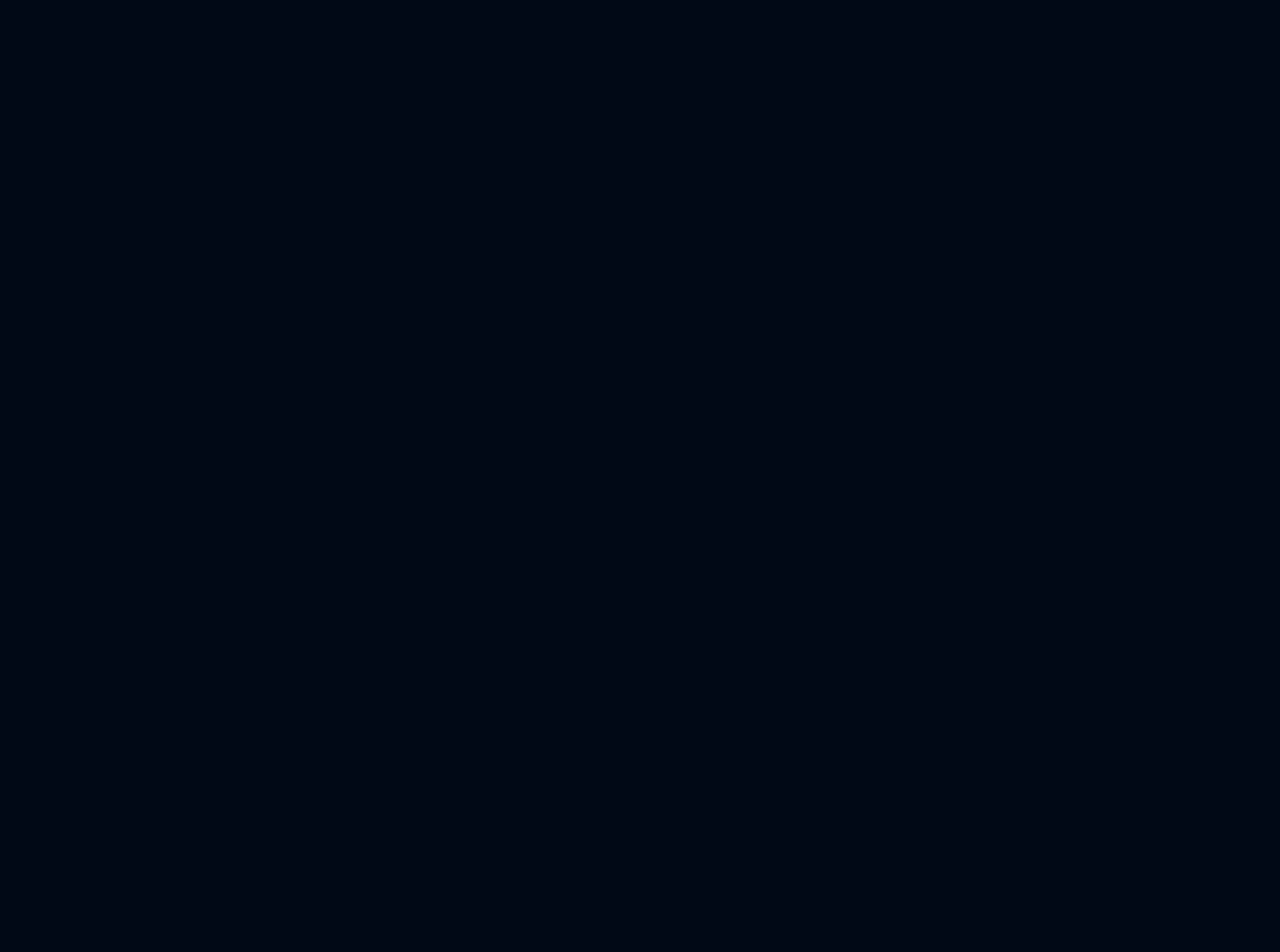
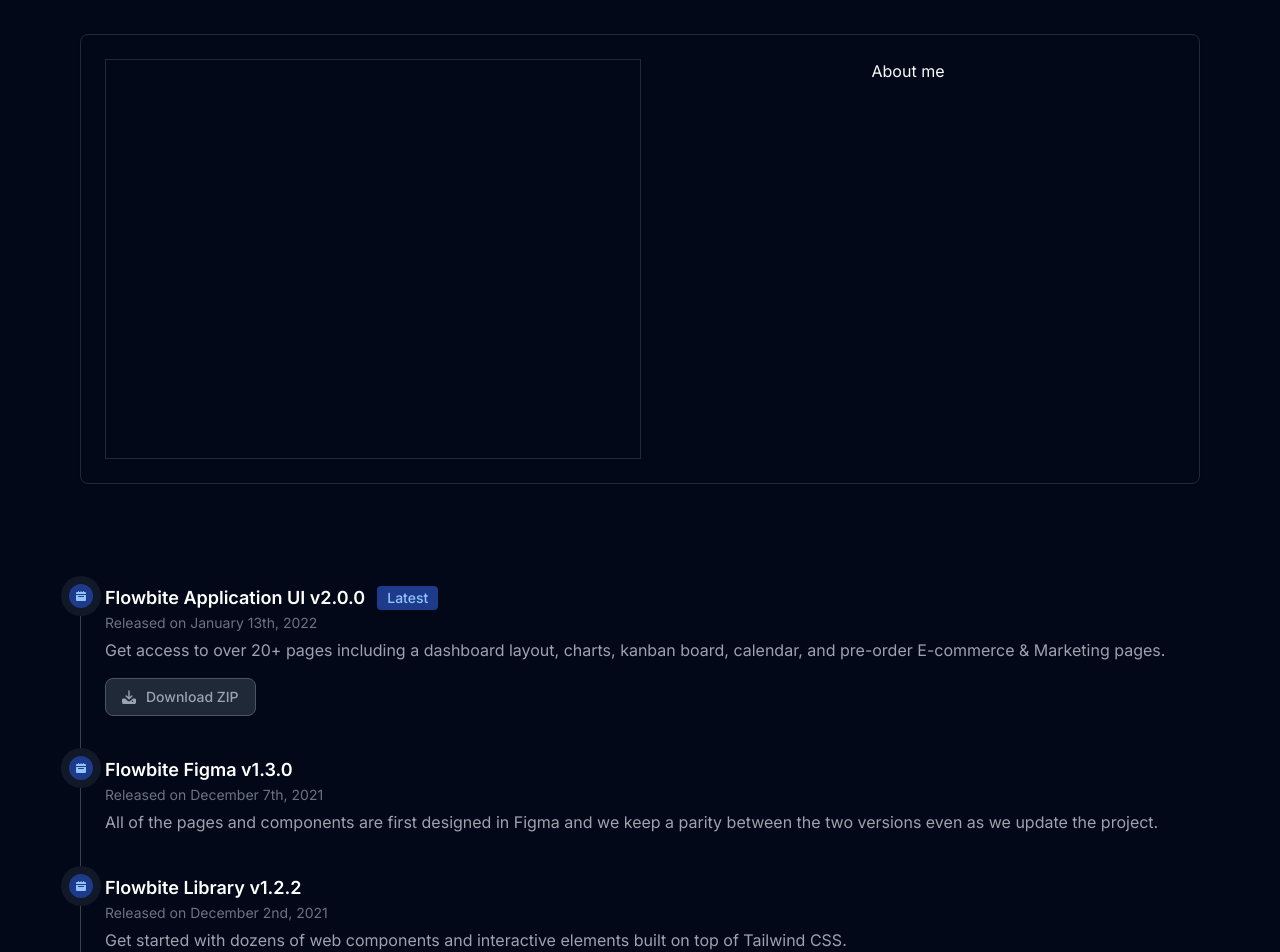
Before and after one commit to bklarer/personal-site, a Next.js app: page /about in a window 1280 px wide. Shown: the part 430-1382 px from the top of the page. Before the commit the page ends 800 px from the top, so only its background shows below. Built offline with nearby package versions, Linux system fonts and the light colour scheme.

Commit message:
Add timeline template and card component

```diff
--- a/app/about/page.tsx
+++ b/app/about/page.tsx
@@ -1,9 +1,20 @@
+import AboutCard from "@/components/AboutCard";
 import Hero from "@/components/Hero";
+import { Icons } from "@/components/Icons";
+import Timeline from "@/components/Timeline";
 
 const About = () => {
   return (
     <div>
-      <Hero title={["ABOUT"]}></Hero>
+      <Hero title={["ABOUT ME"]}>
+        <Icons.arrowDownCircle
+          width="100px"
+          height="100px"
+          className="hover:text-gray-500 hover:cursor-pointer mt-10"
+        />
+      </Hero>
+      <AboutCard />
+      <Timeline />
     </div>
   );
 };
--- a/app/layout.tsx
+++ b/app/layout.tsx
@@ -24,7 +24,7 @@
         <body
           className={cn(
             inter.className,
-            "bg-background mt-[100px] md:mt-16 px-10"
+            "bg-background mt-[100px] md:mt-16 px-10 max-w-[1200px] mx-auto"
           )}
         >
           {children}
--- /dev/null
+++ b/components/AboutCard.tsx
@@ -0,0 +1,16 @@
+import { Card, CardContent, CardHeader, CardTitle } from "@/components/ui/card";
+
+const AboutCard = () => {
+  return (
+    <Card className="w-full mb-[100px]">
+      <CardContent className="mt-6">
+        <div className="flex">
+          <div className="flex-1 text-center border border-border h-[400px]"></div>
+          <div className="flex-1 text-center">About me</div>
+        </div>
+      </CardContent>
+    </Card>
+  );
+};
+
+export default AboutCard;
--- a/components/Header.tsx
+++ b/components/Header.tsx
@@ -12,7 +12,8 @@
   };
 
   return (
-    <header className="fixed top-0 z-40 w-full px-5 md:px-10 py-3">
+    <nav className="fixed top-0 z-40 w-full px-5 md:px-10 py-3">
+      <div className="max-w-[1200px] mx-auto">
         <div className="hidden items-center text-xl font-extrabold md:flex">
           <div className="flex-1">
             <ul className="flex justify-between">
@@ -32,7 +33,11 @@
           </div>
           <div className="flex flex-1 ml-auto items-center justify-end gap-4">
             <ModeToggle />
-          <Button onClick={openGithub} variant="outline" className="flex gap-2">
+            <Button
+              onClick={openGithub}
+              variant="outline"
+              className="flex gap-2"
+            >
               Github
               <Icons.github />
             </Button>
@@ -40,7 +45,11 @@
         </div>
         <div className="flex md:hidden items-center justify-between">
           <div className="flex items-center gap-8">
-          <Button onClick={openGithub} variant="outline" className="flex gap-2">
+            <Button
+              onClick={openGithub}
+              variant="outline"
+              className="flex gap-2"
+            >
               Github
               <Icons.github />
             </Button>
@@ -51,7 +60,8 @@
             <MobileMenu />
           </div>
         </div>
-    </header>
+      </div>
+    </nav>
   );
 };
 
--- a/components/Hero.tsx
+++ b/components/Hero.tsx
@@ -5,8 +5,6 @@
   title?: string[];
   split?: boolean;
 }
-
-// create string with line breaks
 
 const titleString = (title: string[]) => {
   let string = "";
@@ -25,7 +23,7 @@
       <div className="h-full flex justify-center w-full gap-20">
         {title && (
           <div className="flex-1 md:grid items-center text-right hidden">
-            <h1 className="text-[5vw]">{titleString(title)}</h1>
+            <h1 className="text-[5vw] whitespace-pre">{titleString(title)}</h1>
           </div>
         )}
         <div className="md:flex-1 md:grid md:items-center">{children}</div>
--- /dev/null
+++ b/components/Timeline.tsx
@@ -0,0 +1,96 @@
+const Timeline = () => {
+  return (
+    <ol className="relative border-s border-gray-200 dark:border-gray-700">
+      <li className="mb-10 ms-6">
+        <span className="absolute flex items-center justify-center w-6 h-6 bg-blue-100 rounded-full -start-3 ring-8 ring-white dark:ring-gray-900 dark:bg-blue-900">
+          <svg
+            className="w-2.5 h-2.5 text-blue-800 dark:text-blue-300"
+            aria-hidden="true"
+            xmlns="http://www.w3.org/2000/svg"
+            fill="currentColor"
+            viewBox="0 0 20 20"
+          >
+            <path d="M20 4a2 2 0 0 0-2-2h-2V1a1 1 0 0 0-2 0v1h-3V1a1 1 0 0 0-2 0v1H6V1a1 1 0 0 0-2 0v1H2a2 2 0 0 0-2 2v2h20V4ZM0 18a2 2 0 0 0 2 2h16a2 2 0 0 0 2-2V8H0v10Zm5-8h10a1 1 0 0 1 0 2H5a1 1 0 0 1 0-2Z" />
+          </svg>
+        </span>
+        <h3 className="flex items-center mb-1 text-lg font-semibold text-gray-900 dark:text-white">
+          Flowbite Application UI v2.0.0{" "}
+          <span className="bg-blue-100 text-blue-800 text-sm font-medium me-2 px-2.5 py-0.5 rounded dark:bg-blue-900 dark:text-blue-300 ms-3">
+            Latest
+          </span>
+        </h3>
+        <time className="block mb-2 text-sm font-normal leading-none text-gray-400 dark:text-gray-500">
+          Released on January 13th, 2022
+        </time>
+        <p className="mb-4 text-base font-normal text-gray-500 dark:text-gray-400">
+          Get access to over 20+ pages including a dashboard layout, charts,
+          kanban board, calendar, and pre-order E-commerce & Marketing pages.
+        </p>
+        <a
+          href="#"
+          className="inline-flex items-center px-4 py-2 text-sm font-medium text-gray-900 bg-white border border-gray-200 rounded-lg hover:bg-gray-100 hover:text-blue-700 focus:z-10 focus:ring-4 focus:outline-none focus:ring-gray-200 focus:text-blue-700 dark:bg-gray-800 dark:text-gray-400 dark:border-gray-600 dark:hover:text-white dark:hover:bg-gray-700 dark:focus:ring-gray-700"
+        >
+          <svg
+            className="w-3.5 h-3.5 me-2.5"
+            aria-hidden="true"
+            xmlns="http://www.w3.org/2000/svg"
+            fill="currentColor"
+            viewBox="0 0 20 20"
+          >
+            <path d="M14.707 7.793a1 1 0 0 0-1.414 0L11 10.086V1.5a1 1 0 0 0-2 0v8.586L6.707 7.793a1 1 0 1 0-1.414 1.414l4 4a1 1 0 0 0 1.416 0l4-4a1 1 0 0 0-.002-1.414Z" />
+            <path d="M18 12h-2.55l-2.975 2.975a3.5 3.5 0 0 1-4.95 0L4.55 12H2a2 2 0 0 0-2 2v4a2 2 0 0 0 2 2h16a2 2 0 0 0 2-2v-4a2 2 0 0 0-2-2Zm-3 5a1 1 0 1 1 0-2 1 1 0 0 1 0 2Z" />
+          </svg>{" "}
+          Download ZIP
+        </a>
+      </li>
+      <li className="mb-10 ms-6">
+        <span className="absolute flex items-center justify-center w-6 h-6 bg-blue-100 rounded-full -start-3 ring-8 ring-white dark:ring-gray-900 dark:bg-blue-900">
+          <svg
+            className="w-2.5 h-2.5 text-blue-800 dark:text-blue-300"
+            aria-hidden="true"
+            xmlns="http://www.w3.org/2000/svg"
+            fill="currentColor"
+            viewBox="0 0 20 20"
+          >
+            <path d="M20 4a2 2 0 0 0-2-2h-2V1a1 1 0 0 0-2 0v1h-3V1a1 1 0 0 0-2 0v1H6V1a1 1 0 0 0-2 0v1H2a2 2 0 0 0-2 2v2h20V4ZM0 18a2 2 0 0 0 2 2h16a2 2 0 0 0 2-2V8H0v10Zm5-8h10a1 1 0 0 1 0 2H5a1 1 0 0 1 0-2Z" />
+          </svg>
+        </span>
+        <h3 className="mb-1 text-lg font-semibold text-gray-900 dark:text-white">
+          Flowbite Figma v1.3.0
+        </h3>
+        <time className="block mb-2 text-sm font-normal leading-none text-gray-400 dark:text-gray-500">
+          Released on December 7th, 2021
+        </time>
+        <p className="text-base font-normal text-gray-500 dark:text-gray-400">
+          All of the pages and components are first designed in Figma and we
+          keep a parity between the two versions even as we update the project.
+        </p>
+      </li>
+      <li className="ms-6">
+        <span className="absolute flex items-center justify-center w-6 h-6 bg-blue-100 rounded-full -start-3 ring-8 ring-white dark:ring-gray-900 dark:bg-blue-900">
+          <svg
+            className="w-2.5 h-2.5 text-blue-800 dark:text-blue-300"
+            aria-hidden="true"
+            xmlns="http://www.w3.org/2000/svg"
+            fill="currentColor"
+            viewBox="0 0 20 20"
+          >
+            <path d="M20 4a2 2 0 0 0-2-2h-2V1a1 1 0 0 0-2 0v1h-3V1a1 1 0 0 0-2 0v1H6V1a1 1 0 0 0-2 0v1H2a2 2 0 0 0-2 2v2h20V4ZM0 18a2 2 0 0 0 2 2h16a2 2 0 0 0 2-2V8H0v10Zm5-8h10a1 1 0 0 1 0 2H5a1 1 0 0 1 0-2Z" />
+          </svg>
+        </span>
+        <h3 className="mb-1 text-lg font-semibold text-gray-900 dark:text-white">
+          Flowbite Library v1.2.2
+        </h3>
+        <time className="block mb-2 text-sm font-normal leading-none text-gray-400 dark:text-gray-500">
+          Released on December 2nd, 2021
+        </time>
+        <p className="text-base font-normal text-gray-500 dark:text-gray-400">
+          Get started with dozens of web components and interactive elements
+          built on top of Tailwind CSS.
+        </p>
+      </li>
+    </ol>
+  );
+};
+
+export default Timeline;
--- /dev/null
+++ b/components/ui/card.tsx
@@ -0,0 +1,79 @@
+import * as React from "react"
+
+import { cn } from "@/lib/utils"
+
+const Card = React.forwardRef<
+  HTMLDivElement,
+  React.HTMLAttributes<HTMLDivElement>
+>(({ className, ...props }, ref) => (
+  <div
+    ref={ref}
+    className={cn(
+      "rounded-lg border bg-card text-card-foreground shadow-sm",
+      className
+    )}
+    {...props}
+  />
+))
+Card.displayName = "Card"
+
+const CardHeader = React.forwardRef<
+  HTMLDivElement,
+  React.HTMLAttributes<HTMLDivElement>
+>(({ className, ...props }, ref) => (
+  <div
+    ref={ref}
+    className={cn("flex flex-col space-y-1.5 p-6", className)}
+    {...props}
+  />
+))
+CardHeader.displayName = "CardHeader"
+
+const CardTitle = React.forwardRef<
+  HTMLParagraphElement,
+  React.HTMLAttributes<HTMLHeadingElement>
+>(({ className, ...props }, ref) => (
+  <h3
+    ref={ref}
+    className={cn(
+      "text-2xl font-semibold leading-none tracking-tight",
+      className
+    )}
+    {...props}
+  />
+))
+CardTitle.displayName = "CardTitle"
+
+const CardDescription = React.forwardRef<
+  HTMLParagraphElement,
+  React.HTMLAttributes<HTMLParagraphElement>
+>(({ className, ...props }, ref) => (
+  <p
+    ref={ref}
+    className={cn("text-sm text-muted-foreground", className)}
+    {...props}
+  />
+))
+CardDescription.displayName = "CardDescription"
+
+const CardContent = React.forwardRef<
+  HTMLDivElement,
+  React.HTMLAttributes<HTMLDivElement>
+>(({ className, ...props }, ref) => (
+  <div ref={ref} className={cn("p-6 pt-0", className)} {...props} />
+))
+CardContent.displayName = "CardContent"
+
+const CardFooter = React.forwardRef<
+  HTMLDivElement,
+  React.HTMLAttributes<HTMLDivElement>
+>(({ className, ...props }, ref) => (
+  <div
+    ref={ref}
+    className={cn("flex items-center p-6 pt-0", className)}
+    {...props}
+  />
+))
+CardFooter.displayName = "CardFooter"
+
+export { Card, CardHeader, CardFooter, CardTitle, CardDescription, CardContent }
```
Also changed, not shown: components/Icons.tsx (+7 -1 lines). Lines whose indentation alone changed are shown as unchanged.
